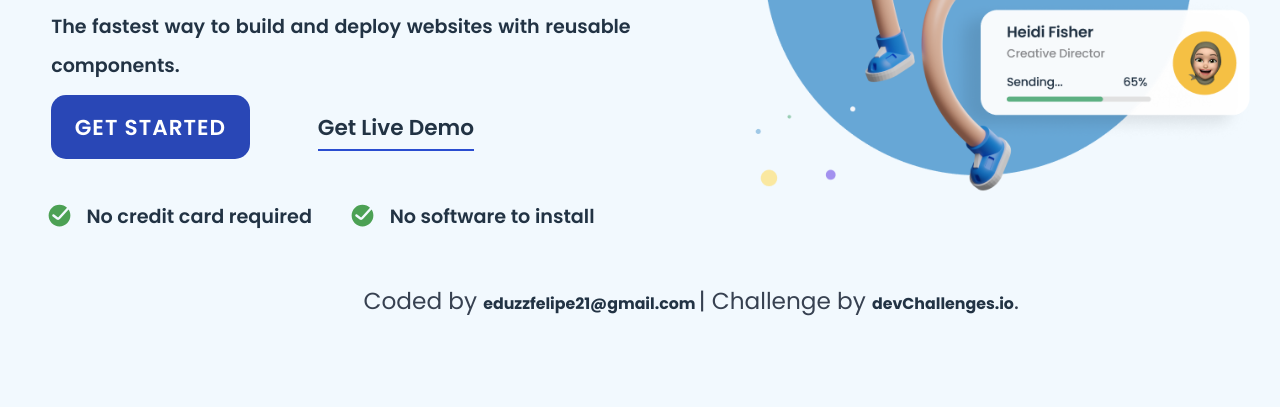
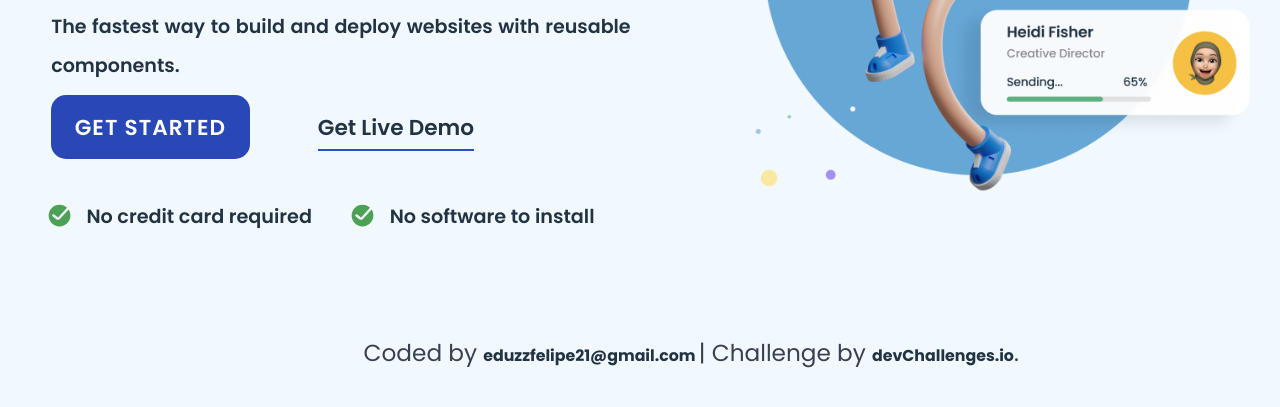
Before and after one commit to EduzzDev/Simple_HomePage, a plain HTML site: page simple-homepage-master/index.html in a window 1280 px wide. Shown: the part 511-918 px from the top of the page. Drawn offline with Linux system fonts and the light colour scheme.

Commit message:
updateCSS

```diff
--- a/simple-homepage-master/index.html
+++ b/simple-homepage-master/index.html
@@ -28,7 +28,7 @@
 
       .author-info {
         text-align: center;
-        margin-top: -29%;
+        margin-top: -25%;
         color: rgb(55, 65, 81);
       }
 
```
